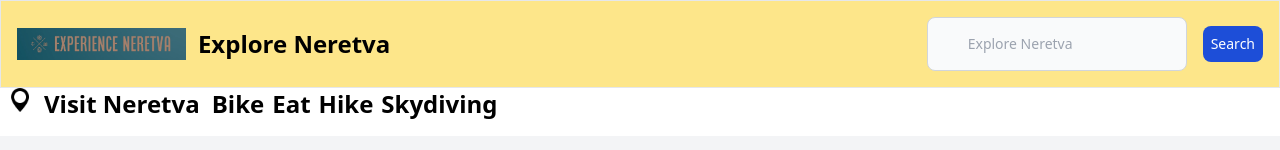
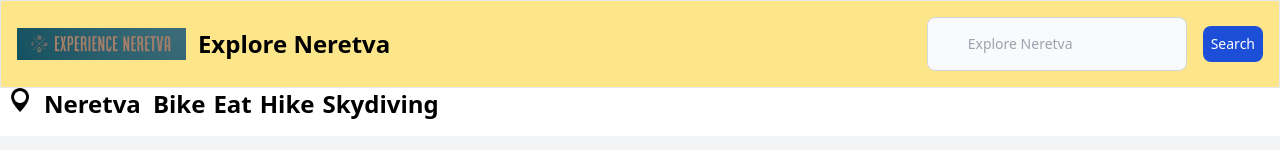
Before and after one commit to nborcic/Visit-Neretva, a SvelteKit app in the folder my-app/: page /spots in a window 1280 px wide. Shown: the top 150 px of the page. Built offline with nearby package versions, Linux system fonts and the light colour scheme.

Commit message:
navigate to bike...onclick sort and print out all spots containing part of name "bik" aka bike btn

```diff
--- a/my-app/src/lib/sampleData.ts
+++ b/my-app/src/lib/sampleData.ts
@@ -21,7 +21,7 @@ export const spots = [
       type: "Activity",
       description: "Challenging vertical climbs for all skill levels.",
       averageRating: 4.8,
-      pic: "Mountain Biking Blast.jpg",
+      pic: "rock clymbing school.jpg",
       id:2,
     },
     {
--- a/my-app/src/routes/+layout.svelte
+++ b/my-app/src/routes/+layout.svelte
@@ -1,8 +1,9 @@
 <script>
   import "../app.css";
+
 </script>
 
-<div class="flex flex-col items-center h-screen bg-white container">
+<div class="flex flex-col items-center h-screen bg-white">
   <div class="max-w-[1280px] gap-4 flex flex-col">
     <header class="sticky top-0 bg-white w-full">
       <div
@@ -59,10 +60,11 @@
             /></a
           >
         </div>
-        <div class="text-2xl font-semibold">Visit Neretva</div>
+        <div class="text-2xl font-semibold"><a href="/spots/">Neretva</a></div>
         <div class="flex">
           <ul class="flex flex-row gap-2 font-semibold">
-            <li>Bike</li>
+            <li><a href="#" on:click={() => navigateToBike()}>Bike</a></li>
+
             <li>Eat</li>
             <li>Hike</li>
             <li>Skydiving</li>
--- a/my-app/src/routes/spots/+page.server.ts
+++ b/my-app/src/routes/spots/+page.server.ts
@@ -1,5 +1,6 @@
-import { spots } from '$lib/sampleData';
+import { spots } from "$lib/sampleData";
 export async function load({ params }) {
-  return {spots};
+  return { spots };
+
 
 }
--- a/my-app/src/routes/spots/+page.svelte
+++ b/my-app/src/routes/spots/+page.svelte
@@ -48,11 +48,3 @@
     </div>
   {/each}
 </div>
-
-<style>
-  @media (max-width: 700px) {
-    .container {
-      flex-direction: column;
-    }
-  }
-</style>
--- /dev/null
+++ b/my-app/src/routes/spots/[id]/+layout.svelte
@@ -0,0 +1,18 @@
+<script>
+    import "../app.css";
+
+  </script>
+function navigateToBike() {
+
+    let bikSpots = spots.filter((spot) => spot.name.includes("bik"));
+    return bikSpots;
+
+    let bikSpots = navigateToBike();
+
+    return { spots, bikSpots };
+    console.log({ spots, bikSpots });
+  }
+
+<main class="w-full p-4">
+    <slot />
+  </main>
--- a/my-app/src/routes/spots/[id]/+page.server.ts
+++ b/my-app/src/routes/spots/[id]/+page.server.ts
@@ -6,4 +6,8 @@ export async function load({ params }) {
       return spot;
     }
   }
+
+
+
+
 }
```
